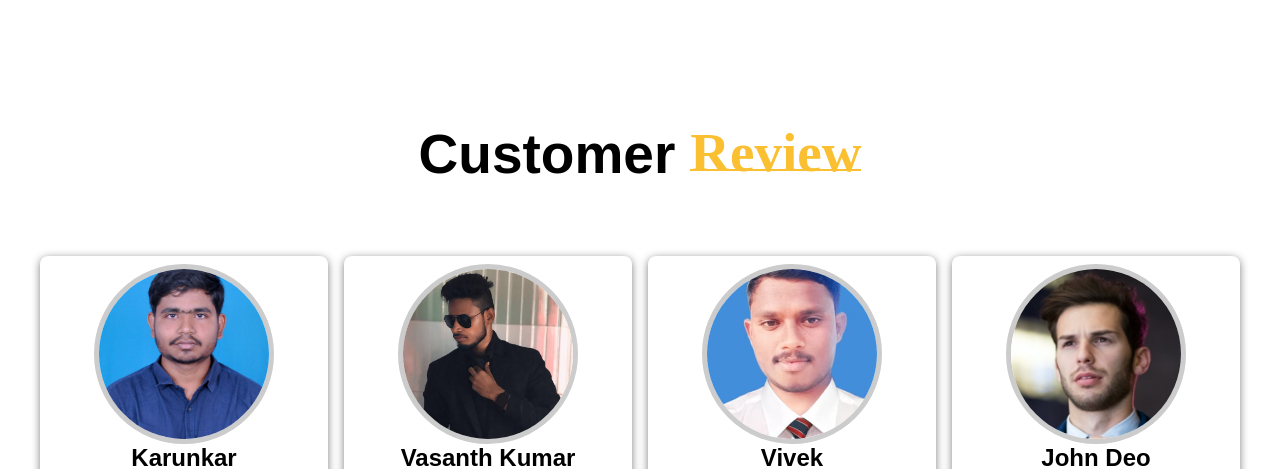
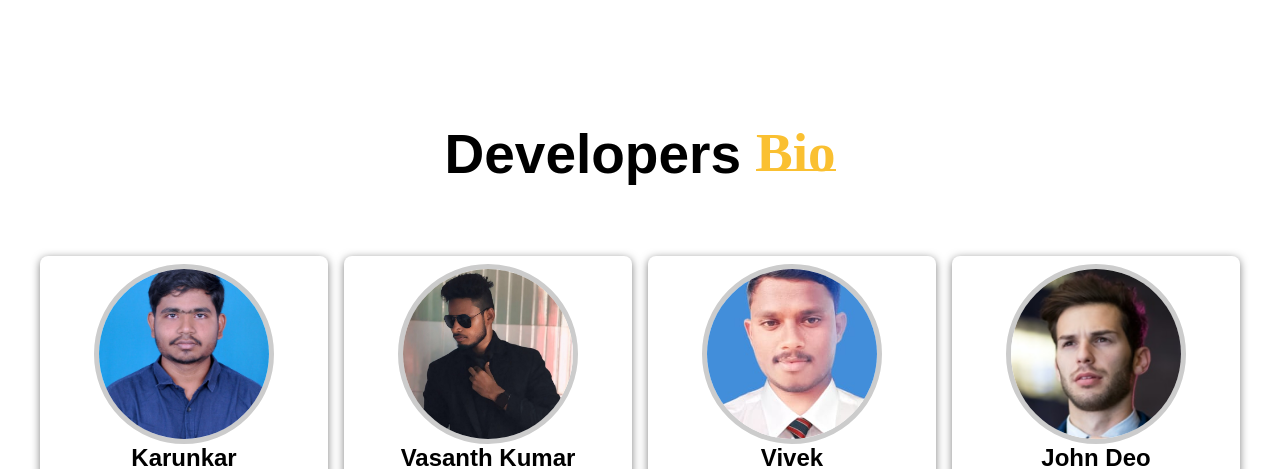
Before and after one commit to Karunakar582/food-web, a plain HTML site: page index.html in a window 1280 px wide. Shown: the part 4080-4549 px from the top of the page. Drawn offline with Linux system fonts and the light colour scheme.

Commit message:
Update index.html

```diff
--- a/index.html
+++ b/index.html
@@ -519,7 +519,7 @@
     <!--Review-->
 
     <div class="review" id="Review">
-        <h1>Customer<span>Review</span></h1>
+        <h1>Developers<span>Bio</span></h1>
 
         <div class="review_box">
             <div class="review_card">
```
